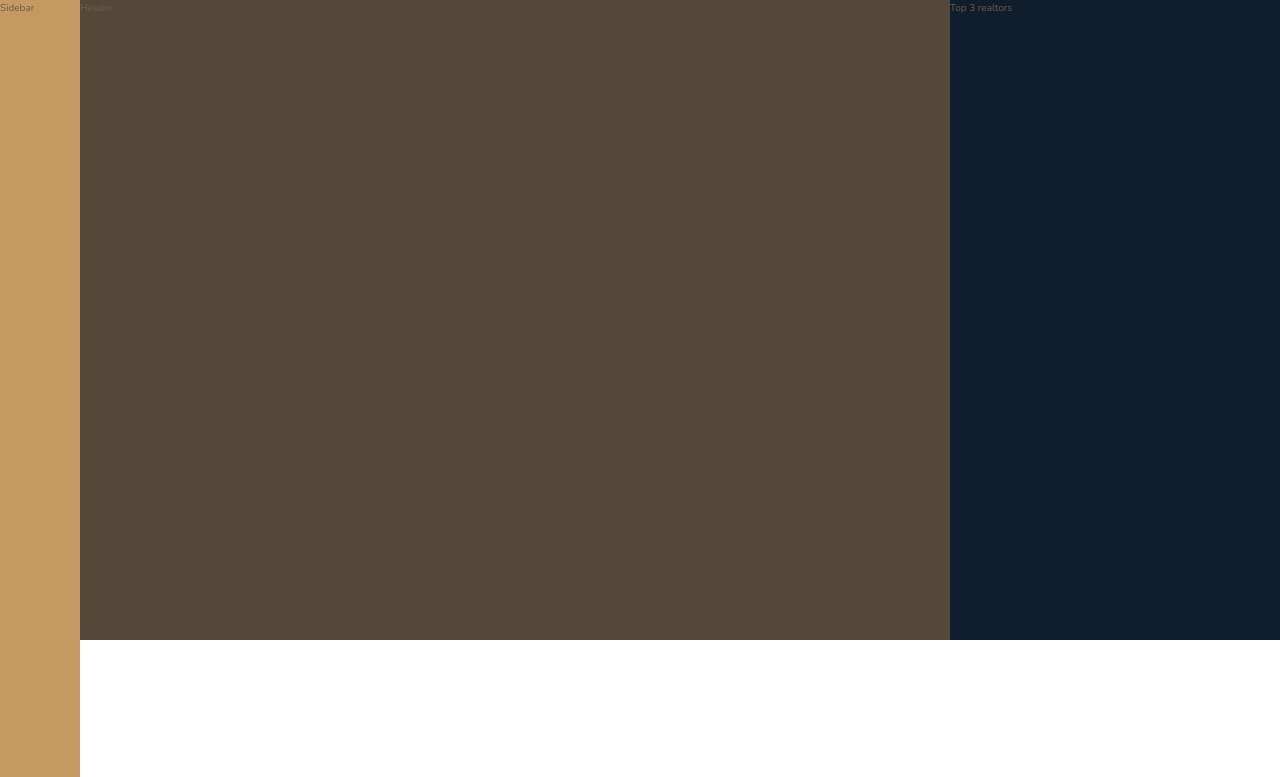
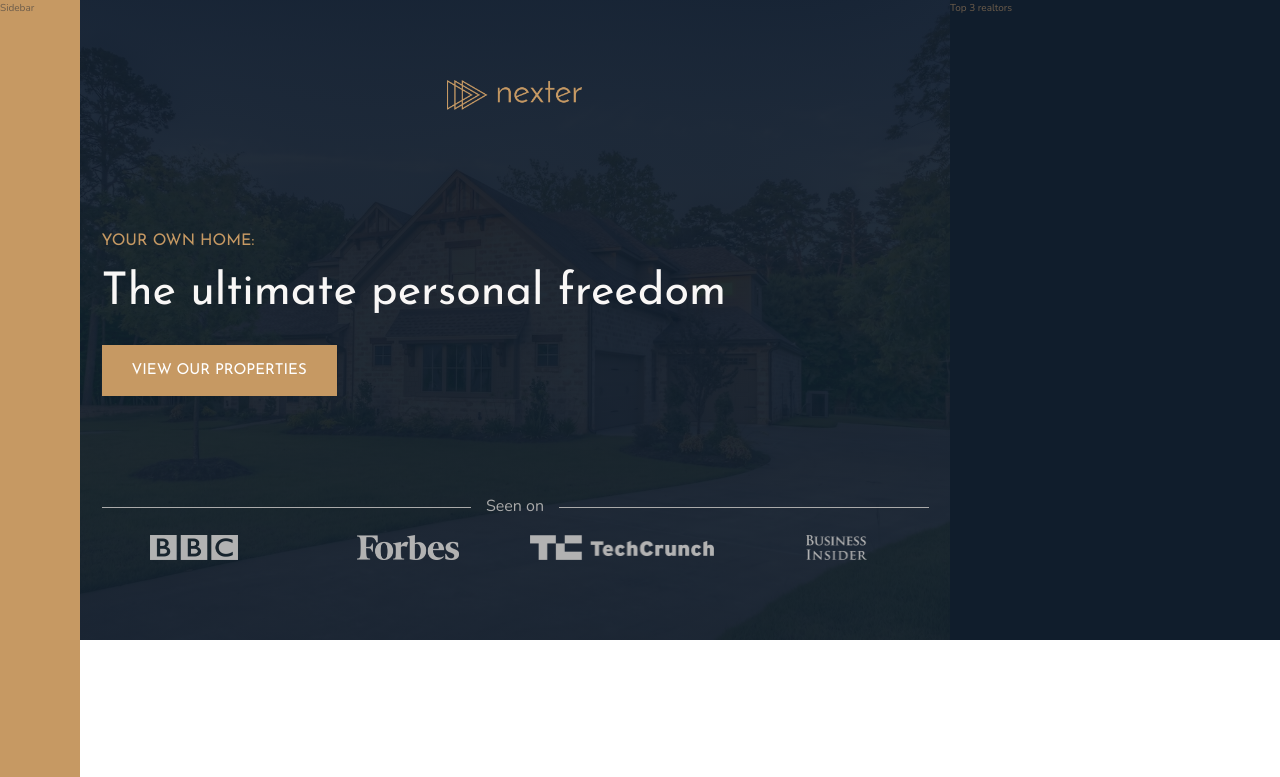
Before and after one commit to Jason-Malan/AdvancedCssAndScss, a website: page Nexter/index.html in a window 1280 px wide. Shown: the top 777 px of the page. Drawn offline with nearby package versions, Linux system fonts and the light colour scheme.

Commit message:
Completing the header section.

```diff
--- a/Nexter/index.html
+++ b/Nexter/index.html
@@ -17,7 +17,19 @@
   <body class="container">
     <div class="sidebar">Sidebar</div>
 
-    <header class="header">Header</header>
+    <header class="header">
+      <img src="img/logo.png" alt="Nexter logo" class="header__logo" />
+      <h3 class="heading-3">Your own home:</h3>
+      <h1 class="heading-1">The ultimate personal freedom</h1>
+      <button class="btn header__btn">View our properties</button>
+      <div class="header__seenon-text">Seen on</div>
+      <div class="header__seenon-logos">
+        <img src="img/logo-bbc.png" alt="BBC logo" />
+        <img src="img/logo-forbes.png" alt="Forbes logo" />
+        <img src="img/logo-techcrunch.png" alt="Tech Crunch logo" />
+        <img src="img/logo-bi.png" alt="Business Insider logo" />
+      </div>
+    </header>
 
     <div class="realtors">Top 3 realtors</div>
 
--- a/Nexter/sass/_header.scss
+++ b/Nexter/sass/_header.scss
@@ -1,4 +1,64 @@
 .header {
   grid-column: full-start / col-end 6;
   background-color: $color-grey-dark-1;
+  background-image: linear-gradient(
+      rgba($color-secondary, 0.93),
+      rgba($color-secondary, 0.93)
+    ),
+    url(../img/hero.jpeg);
+  background-size: cover;
+  background-position: center;
+
+  display: grid;
+  grid-template-rows: 1fr min-content 6rem 1fr;
+  grid-template-columns: max-content;
+  justify-content: center;
+  gap: 1.5rem;
+  padding-top: 4rem;
+  padding: 8rem;
+
+  &__logo {
+    height: 3rem;
+    justify-self: center;
+  }
+
+  &__btn {
+    align-self: start;
+    justify-self: start;
+  }
+
+  &__seenon-text {
+    display: grid;
+    grid-template-columns: 1fr max-content 1fr;
+    gap: 1.5rem;
+    align-items: center;
+    font-size: 1.6rem;
+    color: $color-grey-light-2;
+
+    &::before,
+    &::after {
+      content: "";
+      height: 1px;
+      display: block;
+      background-color: currentColor;
+    }
+
+    &::before {
+    }
+
+    &::after {
+    }
+  }
+
+  &__seenon-logos {
+    display: grid;
+    grid-template-columns: repeat(4, 1fr);
+    gap: 3rem;
+    justify-items: center;
+
+    img {
+      height: 2.5rem;
+      filter: brightness(70%);
+    }
+  }
 }
--- a/Nexter/sass/_typography.scss
+++ b/Nexter/sass/_typography.scss
@@ -5,6 +5,9 @@
 
 .heading-1 {
   @extend %heading;
+  font-size: 4.5rem;
+  color: $color-grey-light-1;
+  line-height: 1;
 }
 
 .heading-2 {
```
Also changed, not shown: Nexter/css/style.css.
